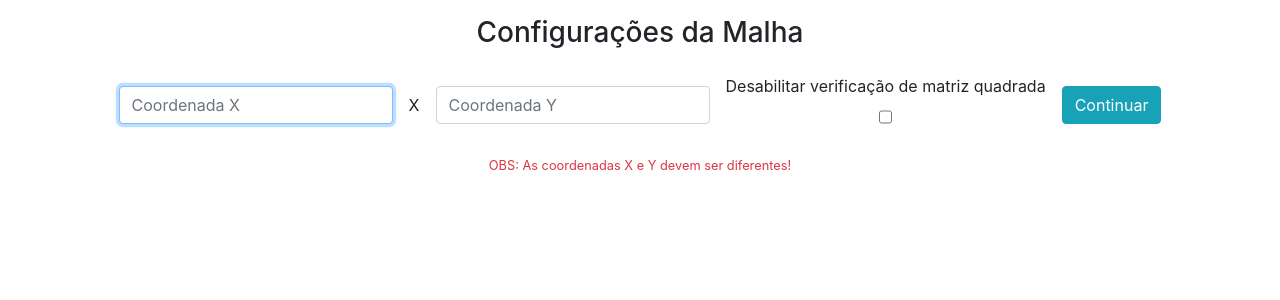
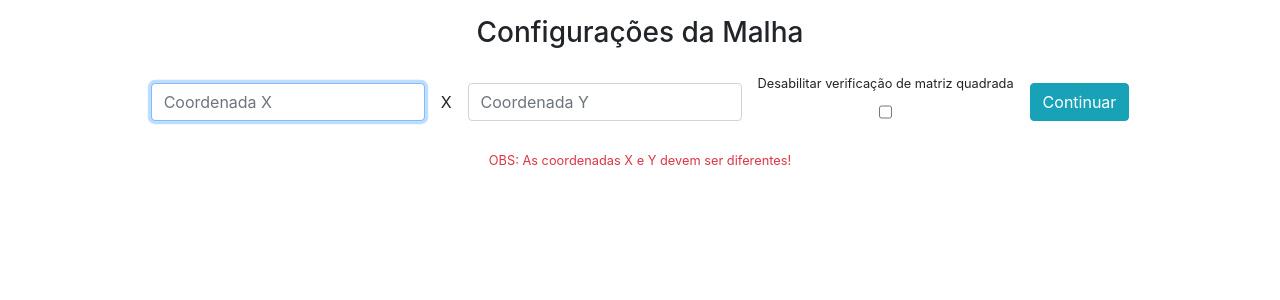
Before and after one commit to Gabrielllns/teste-cogtive, an Angular app: page / in a window 1280 px wide. Shown: the top 300 px of the page. Built offline with nearby package versions, Linux system fonts and the light colour scheme.

Commit message:
FIX - Remoção de comentários e exemplos.

```diff
--- a/src/app/app.component.html
+++ b/src/app/app.component.html
@@ -21,7 +21,7 @@
                 maxlength="3" required>
 
               <div class="ml-3">
-                <label>Desabilitar verificação de matriz quadrada</label>
+                <label><small>Desabilitar verificação de matriz quadrada</small></label>
                 <input type="checkbox" [value]="true" class="form-control" [(ngModel)]="meshConfigurations.isDisabledRoleSquareMatrix"
                   name="isDisabledRoleSquareMatrix" #isDisabledRoleSquareMatrix="ngModel">
               </div>
@@ -81,8 +81,6 @@
 
           <form class="form-horizontal" #formControlProbes="ngForm" (ngSubmit)="startSimulation(formControlProbes, probesConfigurations)"
             novalidate>
-
-            <span>LMLMLMLMM - MMRMMRMRRM</span>
 
             <div *ngFor="let probe of probesConfigurations; let i = index;">
               <div class="row">
```
